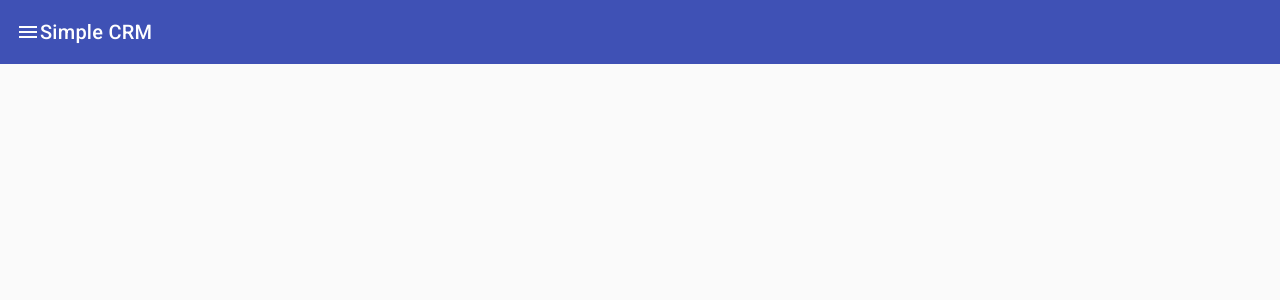
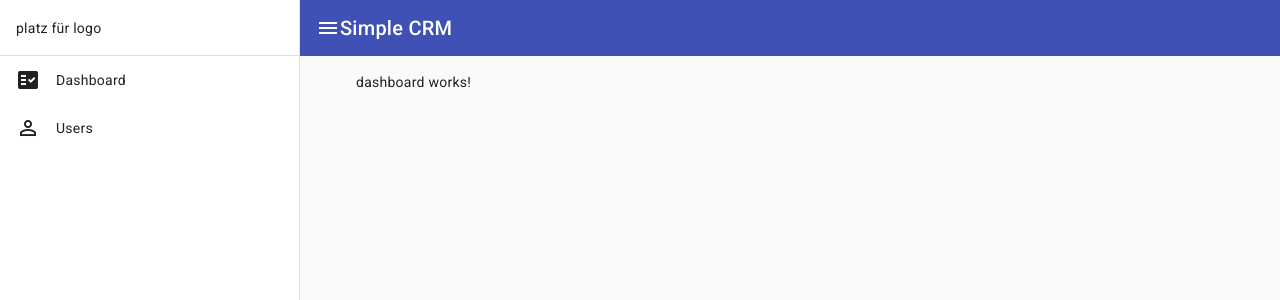
Before and after one commit to FuadHussen/simple-crm, an Angular app: page / in a window 1280 px wide. Shown: the top 300 px of the page. Built offline with nearby package versions, Linux system fonts and the light colour scheme.

Commit message:
added routing and styles sidebar

```diff
--- a/src/app/app.component.html
+++ b/src/app/app.component.html
@@ -1,6 +1,13 @@
 <mat-drawer-container class="mat-drawer-container" autosize>
-  <mat-drawer #drawer class="example-sidenav" mode="side">
-    <p>Auto-resizing sidenav</p>
+  <mat-drawer #drawer class="sidenav" mode="side" [opened]="true">
+    <div class="logo-container">
+      platz für logo
+    </div>
+
+    <ul class="menu-items">
+      <li [routerLink]="['/']"> <mat-icon>fact_check</mat-icon> Dashboard</li>
+      <li [routerLink]="['/user']"> <mat-icon>perm_identity</mat-icon> Users</li>
+    </ul>
   </mat-drawer>
   <mat-toolbar color="primary">
     <mat-toolbar-row>
@@ -8,4 +15,8 @@
       <span>Simple CRM</span>
     </mat-toolbar-row>
   </mat-toolbar>
+
+  <div class="router-container">
+    <router-outlet></router-outlet>
+  </div>
 </mat-drawer-container>
--- a/src/app/app.component.scss
+++ b/src/app/app.component.scss
@@ -5,3 +5,44 @@
 .menu-icon {
   cursor: pointer;
 }
+
+.sidenav {
+  width: 300px;
+}
+
+.logo-container {
+  border-bottom: 1px solid #e0e0e0;
+  padding: 16px;
+  min-height: 56px;
+  display: flex;
+  align-items: center;
+}
+
+mat-toolbar-row, mat-toolbar {
+  min-height: 56px;
+  height: 56px;
+}
+
+.menu-items {
+  list-style: none;
+  padding: 0;
+
+  li {
+    display: flex;
+    align-items: center;
+    gap: 16px;
+    padding-left: 16px;
+    padding-right: 16px;
+    height: 48px;
+    cursor: pointer;
+
+    &:hover {
+      background-color: #f0f0f0;
+    }
+  }
+}
+
+.router-container {
+  padding-left: 56px;
+  padding-top: 16px;
+}
--- a/src/app/app.component.ts
+++ b/src/app/app.component.ts
@@ -1,6 +1,6 @@
 import { Component } from '@angular/core';
 import { CommonModule } from '@angular/common';
-import { RouterOutlet } from '@angular/router';
+import { RouterLink, RouterOutlet } from '@angular/router';
 import {MatToolbarModule} from '@angular/material/toolbar';
 import {MatSidenavModule} from '@angular/material/sidenav';
 import {MatIconModule} from '@angular/material/icon';
@@ -10,7 +10,7 @@ import {MatIconModule} from '@angular/material/icon';
 @Component({
   selector: 'app-root',
   standalone: true,
-  imports: [CommonModule, RouterOutlet, MatToolbarModule, MatSidenavModule, MatIconModule],
+  imports: [CommonModule, RouterLink, RouterOutlet, MatToolbarModule, MatSidenavModule, MatIconModule],
   templateUrl: './app.component.html',
   styleUrl: './app.component.scss'
 })
--- a/src/app/app.routes.ts
+++ b/src/app/app.routes.ts
@@ -1,3 +1,9 @@
 import { Routes } from '@angular/router';
+import { DashboardComponent } from './dashboard/dashboard.component';
+import { UserComponent } from './user/user.component';
 
-export const routes: Routes = [];
+export const routes: Routes = [
+    {path: '', component: DashboardComponent},
+    {path: 'user', component: UserComponent},
+    {path: 'dashboard', component: DashboardComponent},
+];
--- /dev/null
+++ b/src/app/dashboard/dashboard.component.html
@@ -0,0 +1 @@
+<p>dashboard works!</p>
--- /dev/null
+++ b/src/app/user/user.component.html
@@ -0,0 +1 @@
+<p>user works!</p>
```
Also changed, not shown: src/app/dashboard/dashboard.component.ts (added, +12 -0 lines), src/app/user/user.component.ts (added, +12 -0 lines), src/app/dashboard/dashboard.component.scss (added), src/app/user/user.component.scss (added), 2 other files (tests, documents, lock files or other folders).
